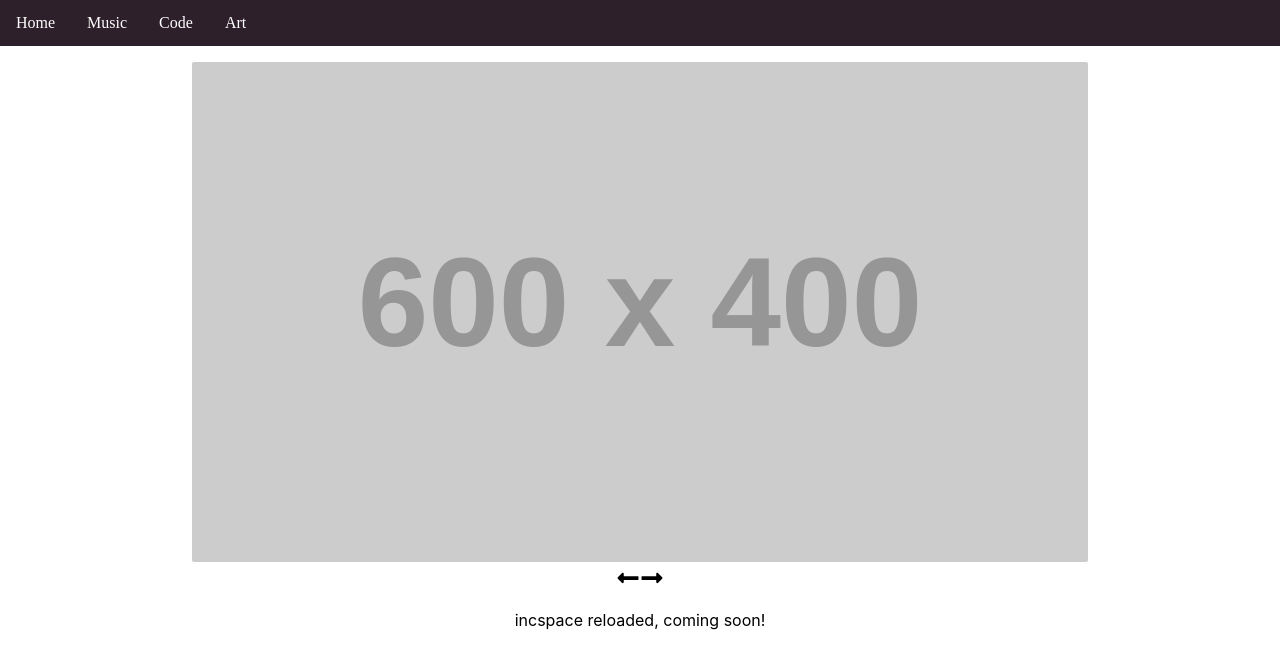
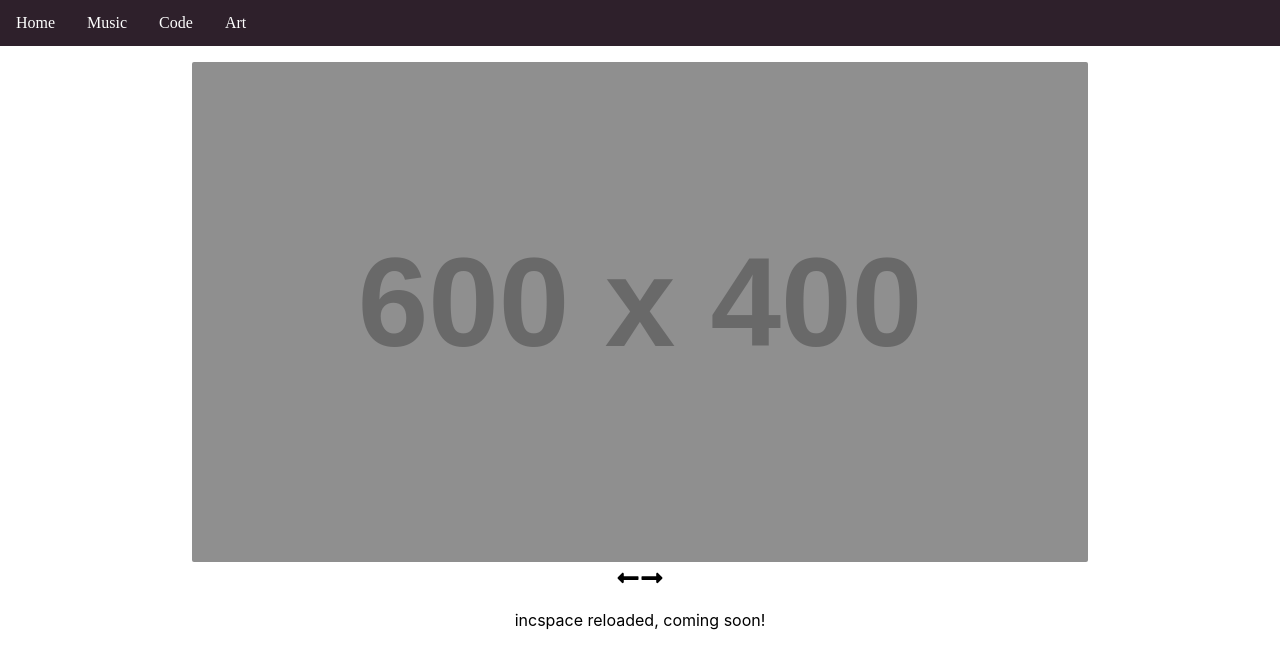
Before and after one commit to inc-cat/incscape-reloaded, a React (Create React App) app: page / in a window 1280 px wide. In both pictures the pointer is over the picture "Placeholder image!". Shown: the top 668 px of the page. Built offline with nearby package versions, Linux system fonts and the light colour scheme.

Commit message:
Add banner fade effect

```diff
--- a/src/App.css
+++ b/src/App.css
@@ -94,6 +94,15 @@
   user-select: none;
 }
 
+.image:hover {
+  filter: brightness(70%);
+  -webkit-transition: all 1s ease;
+  -moz-transition: all 1s ease;
+  -o-transition: all 1s ease;
+  -ms-transition: all 1s ease;
+  transition: all 1s ease;
+}
+
 .right-arrow {
   font-size: 1.5rem;
   z-index: 10;
```
